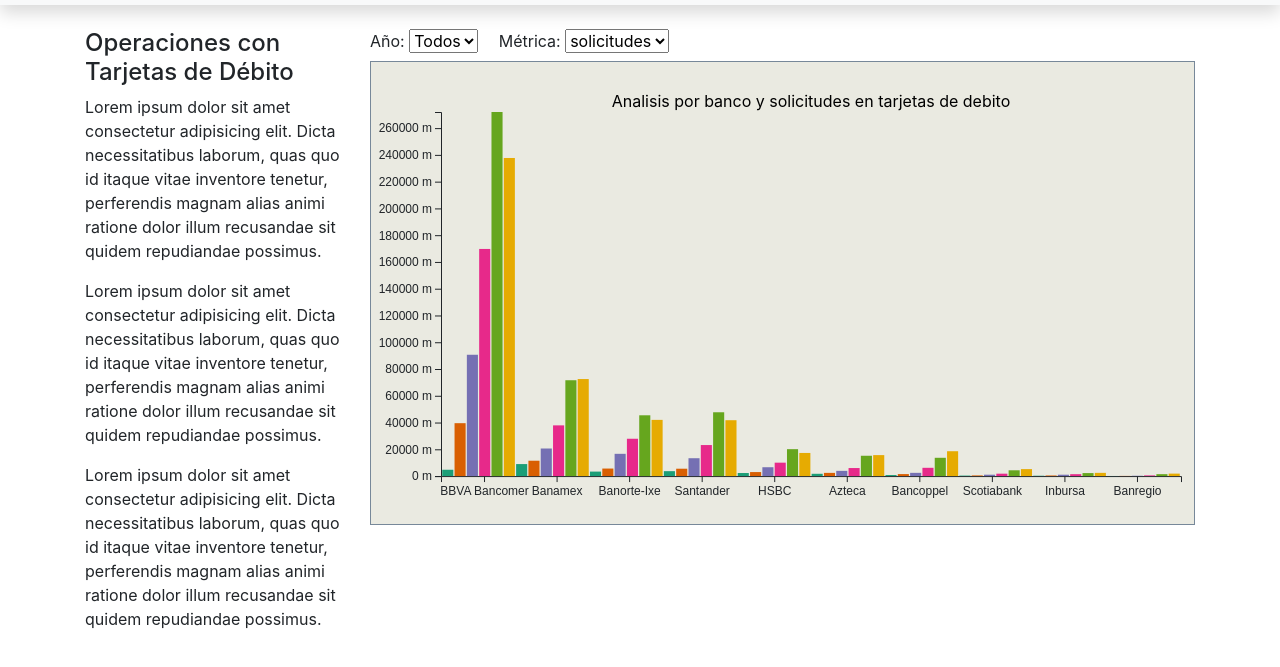
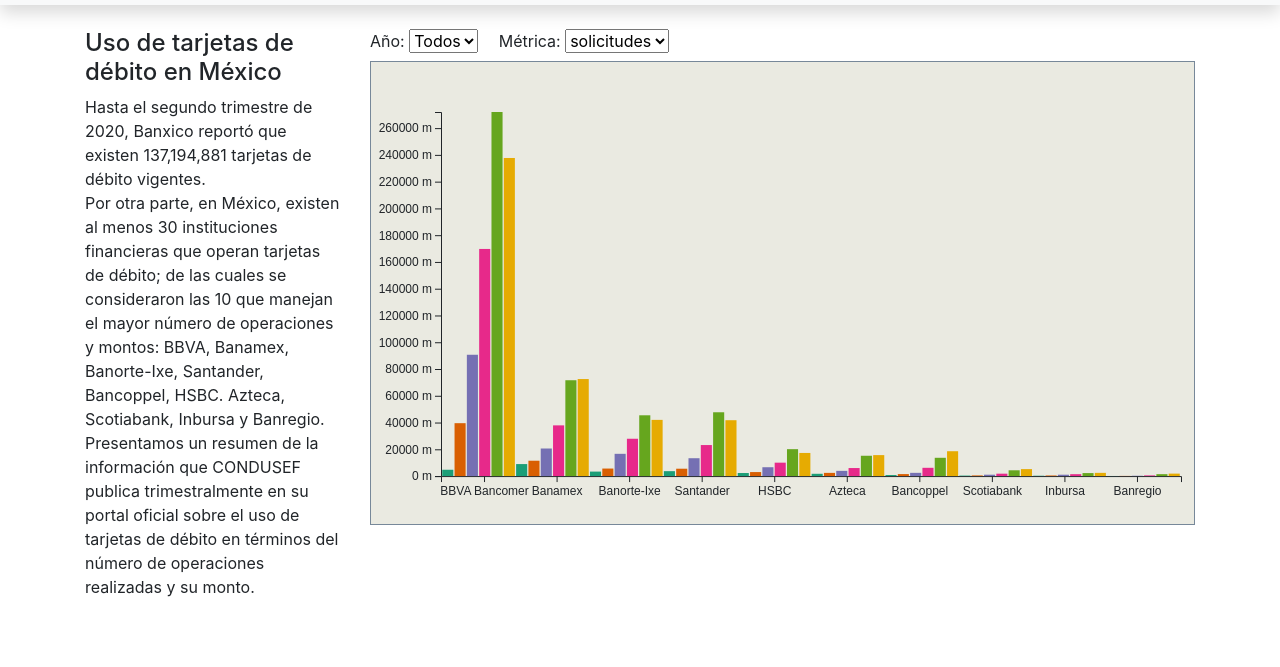
Before and after one commit to 5uRFi/herramientas-visualizacion, a plain HTML site: page Dashboard1.html in a window 1280 px wide. Shown: the part 111-778 px from the top of the page. Drawn offline with nearby package versions, Linux system fonts and the light colour scheme.

Commit message:
Ajustes a los páginas html e intentos de arreglar mi gráfica

```diff
--- a/Dashboard1.html
+++ b/Dashboard1.html
@@ -18,10 +18,15 @@
     <div class="container mt-4">
         <div class="row">
             <div class="col-md-3">
-                    <h4>Operaciones con Tarjetas de Débito</h4>
-                    <p>Lorem ipsum dolor sit amet consectetur adipisicing elit. Dicta necessitatibus laborum, quas quo id itaque vitae inventore tenetur, perferendis magnam alias animi ratione dolor illum recusandae sit quidem repudiandae possimus.</p>
-                    <p>Lorem ipsum dolor sit amet consectetur adipisicing elit. Dicta necessitatibus laborum, quas quo id itaque vitae inventore tenetur, perferendis magnam alias animi ratione dolor illum recusandae sit quidem repudiandae possimus.</p>
-                    <p>Lorem ipsum dolor sit amet consectetur adipisicing elit. Dicta necessitatibus laborum, quas quo id itaque vitae inventore tenetur, perferendis magnam alias animi ratione dolor illum recusandae sit quidem repudiandae possimus.</p>
+                    <h4>Uso de tarjetas de débito en México</h4>
+                    <p>
+                      Hasta el segundo trimestre de 2020, Banxico reportó que existen 137,194,881 tarjetas de débito vigentes.<br>
+                      Por otra parte, en México, existen al menos 30 instituciones financieras que operan tarjetas de débito; de las cuales
+                      se consideraron las 10 que manejan el mayor número de operaciones y montos:  BBVA, Banamex, Banorte-Ixe,
+                      Santander, Bancoppel, HSBC. Azteca, Scotiabank, Inbursa y Banregio.<br>
+                      Presentamos un resumen de la información que CONDUSEF publica trimestralmente en su portal oficial sobre
+                      el uso de tarjetas de débito en términos del número de operaciones realizadas y su monto.
+                    </p>
                 </div>
                 <div class="col-md-9">
 
--- a/js/dashboards.js
+++ b/js/dashboards.js
@@ -1,4 +1,4 @@
-// Configuración del canvas
+// -- Configuración del canvas --
 graf = d3.select('#graf')
 
 ancho_total = graf.style('width').slice(0, -2)
@@ -30,14 +30,12 @@
       .paddingInner(0.1)
       .paddingOuter(0.1)
 
-
 color = d3.scaleOrdinal()
           .range(d3.schemeDark2)
 
 banco = d3.scaleBand()
 
-// -- Grupos/capas ---
-
+// -- Grupos/capas --
 yAxisGroup = g.append('g')
               .attr('class', 'ejes')
 
@@ -45,7 +43,7 @@
               .attr('transform', `translate(0, ${ alto })`)
               .attr('class', 'ejes')
 
-// (1) Variables globales
+// -- Variables globales --
 comboAnios = 'todos'
 anioSelect = d3.select('#anio')
 
@@ -60,18 +58,12 @@
 yAxisGroup = g.append('g')
               .attr('class', 'ejes')
 
-titulo = g.append('text')
-          .attr('x', `${ancho / 2}px`)
-          .attr('y', '-5px')
-          .attr('text-anchor', 'middle')
-          .text('Analisis por banco y ' + metrica + ' en tarjetas de debito')
-          .attr('class', 'titulo-grafica')
-
 dataArray = []
 
 function render(data) {
-
+    console.log("Entro a render")
     if(comboAnios == "todos"){
+        console.log(`Años: ${comboAnios}`)
         bars =  g.selectAll('rect')
                  .data(data)
         // Barras
@@ -81,18 +73,26 @@
             .style('height', '0px')
             .style('y', `${y(0)}px`)
             .style('fill', '#eaeae1')
-                .style('x', d => x(d.solicitudes) + 'px')
+            //.style('x', d => x(d.solicitudes) + 'px')
+            .style('x', d => x(d[metrica]) + 'px')
             .transition()
-
             .duration(1500)
-                .style('y', d => `${(y(d.solicitudes))}px`)
-                .style('height', d => `${alto - y(d.solicitudes)}px`)
+                //.style('y', d => `${(y(d.solicitudes))}px`)
+                .style('y', d => (y(d[metrica])) + 'px')
+                //.style('height', d => `${alto - y(d.solicitudes)}px`)
+                .style('height', d => (alto - y(d[metrica])) + 'px')
                 .style('fill', d => color(d.anio))
                 .style('width', d => `${x.bandwidth()}px`)
-
+        bars.exit()
+            /*.transition()
+            .duration(1500)
+            .style('height', '0px')
+            .style('y', d => `${y(0)}px`)
+            .style('fill', '#000000') */
+            .remove()
         // Ejes
         yAxCall = d3.axisLeft(y)
-                    .tickFormat(d => `${d} m`)
+                    .tickFormat(d => d + ((metrica == 'monto') ? ' B' : ' m'))
         yAxisGroup.call(yAxCall)
         banco.domain(data.map(d => d.banco))
             .range([0, ancho])
@@ -103,11 +103,9 @@
                 .attr('x', '0')
                 .attr('y', '10')
                 .attr('text-anchor', 'middle')
-
-    }else{
+    } else {
         bars = g.selectAll('rect')
                 .data(data, d => d.banco)
-
         bars.enter()
             .append('rect')
             .style('width', '0px')
@@ -117,30 +115,25 @@
             .style('x', d => x(d.banco) + 'px')
             .merge(bars)
             .transition()
-
-            .duration(2000)
+            .duration(1500)
                 .style('x', d => x(d.banco) + 'px')
                 .style('y', d => (y(d[metrica])) + 'px')
                 .style('height', d => (alto - y(d[metrica])) + 'px')
                 .style('fill', d => color(d.banco))
                 .style('width', d => `${x.bandwidth()}px`)
-
         bars.exit()
             .transition()
-            .duration(2000)
+            .duration(1500)
             .style('height', '0px')
             .style('y', d => `${y(0)}px`)
             .style('fill', '#000000')
             .remove()
-
-
         yAxisCall = d3.axisLeft(y)
                     .ticks(3)
                     .tickFormat(d => d + ((metrica == 'monto') ? ' B' : ' m'))
         yAxisGroup.transition()
                 .duration(2000)
                 .call(yAxisCall)
-
         xAxisCall = d3.axisBottom(x)
         xAxisGroup.transition()
                 .duration(2000)
@@ -154,55 +147,48 @@
 
 // Carga de datos - los montos se escalan a miles de millones y el nro de opns a miles
 d3.csv('/data/DatasetTarjetasDebito.csv').then(function (data) {
-    console.log(data)
+    // console.log(data)
     data.forEach(d => {
         d.anio =+ d.anio
-        d.monto =+ d.monto/1000000000
+        d.monto =+ d.monto/1000000
         d.solicitudes =+ d.solicitudes/1000
     })
     this.dataArray = data
 
     anioCombo = data.map(d => d.anio)
     distinctYears = new Set(anioCombo);
-
     anioSelect.append('option')
               .attr('value', 'todos')
               .text('Todos')
-
     distinctYears.forEach(d => {
     anioSelect.append('option')
                 .attr('value', d)
                 .text(d)})
 
-    // V. Despliegue
+    // Despliegue
     frame()
-
 }).catch(e => {
     console.log('No se tuvo acceso al archivo: ' + e.message)
 })
 
 
 function frame() {
-
     dataframe = dataArray
     if (comboAnios != 'todos') {
-      console.log("anios"+comboAnios)
+      console.log(`Un solo año: ${comboAnios}`)
       dataframe = d3.filter(dataArray, d => d.anio == comboAnios)
     }
 
-    // Calculaar la altura más alta dentro de los datos
-    console.log("metrica"+metrica)
-    nroSolsMax = d3.max(dataframe, d => d[metrica])
-    console.log("max"+nroSolsMax)
+    // Calcular la altura más alta dentro de los datos
+    console.log(`Métrica: ${metrica}`)
+    nroMax = d3.max(dataframe, d => d[metrica])
+    console.log(dataframe)
     // Creamos una función para calcular la altura de las barras y que quepan en nuestro canvas
-    y.domain([0, nroSolsMax])
-
-    if(comboAnios == "todos"){
-        x.domain(dataframe.map(d => d.solicitudes))
-    }else{
+    y.domain([0, nroMax])
+    if(comboAnios == "todos")
+        metrica == 'solicitudes' ? x.domain(dataframe.map(d => d.solicitudes)) : x.domain(dataframe.map(d => d.monto))
+    else
         x.domain(dataframe.map(d => d.banco))
-    }
-
     render(dataframe)
 }
 
```
Also changed, not shown: index.html (+3 -1 lines). Lines whose indentation alone changed are shown as unchanged.
